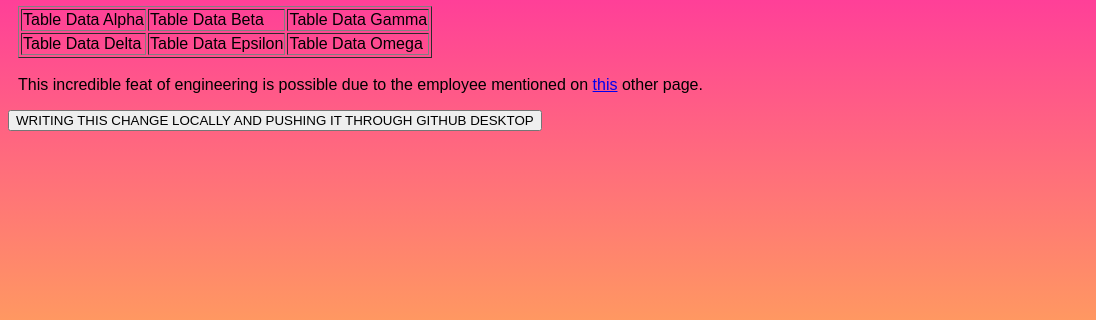
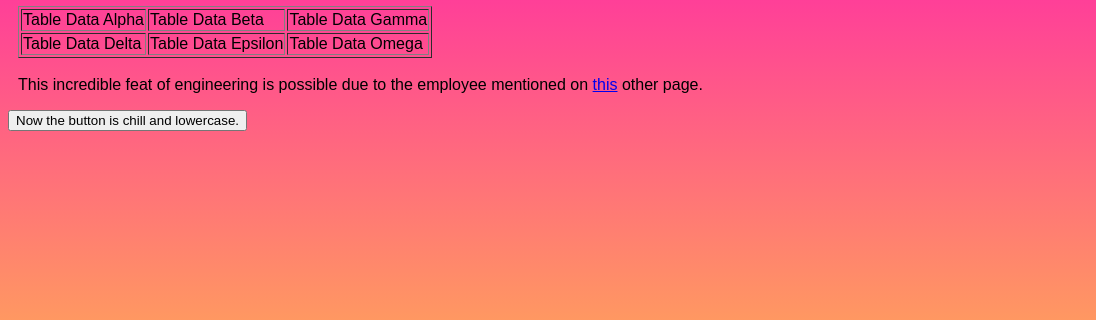
Before and after one commit to ElijahTAMU/CSCE412Project5, a plain HTML site: page index.html in a window 1280 px wide. Shown: the part 106-426 px from the top of the page, 0-1096 px from the left. Drawn offline with Linux system fonts and the light colour scheme.

Commit message:
Button update content to chill

```diff
--- a/index.html
+++ b/index.html
@@ -29,7 +29,7 @@
         This incredible feat of engineering is possible due to the employee mentioned on <a href="./HTML/about.html">this</a> other page.
     </p>
 
-    <button>WRITING THIS CHANGE LOCALLY AND PUSHING IT THROUGH GITHUB DESKTOP</button>
+    <button>Now the button is chill and lowercase.</button>
 
 
 </body>
```
